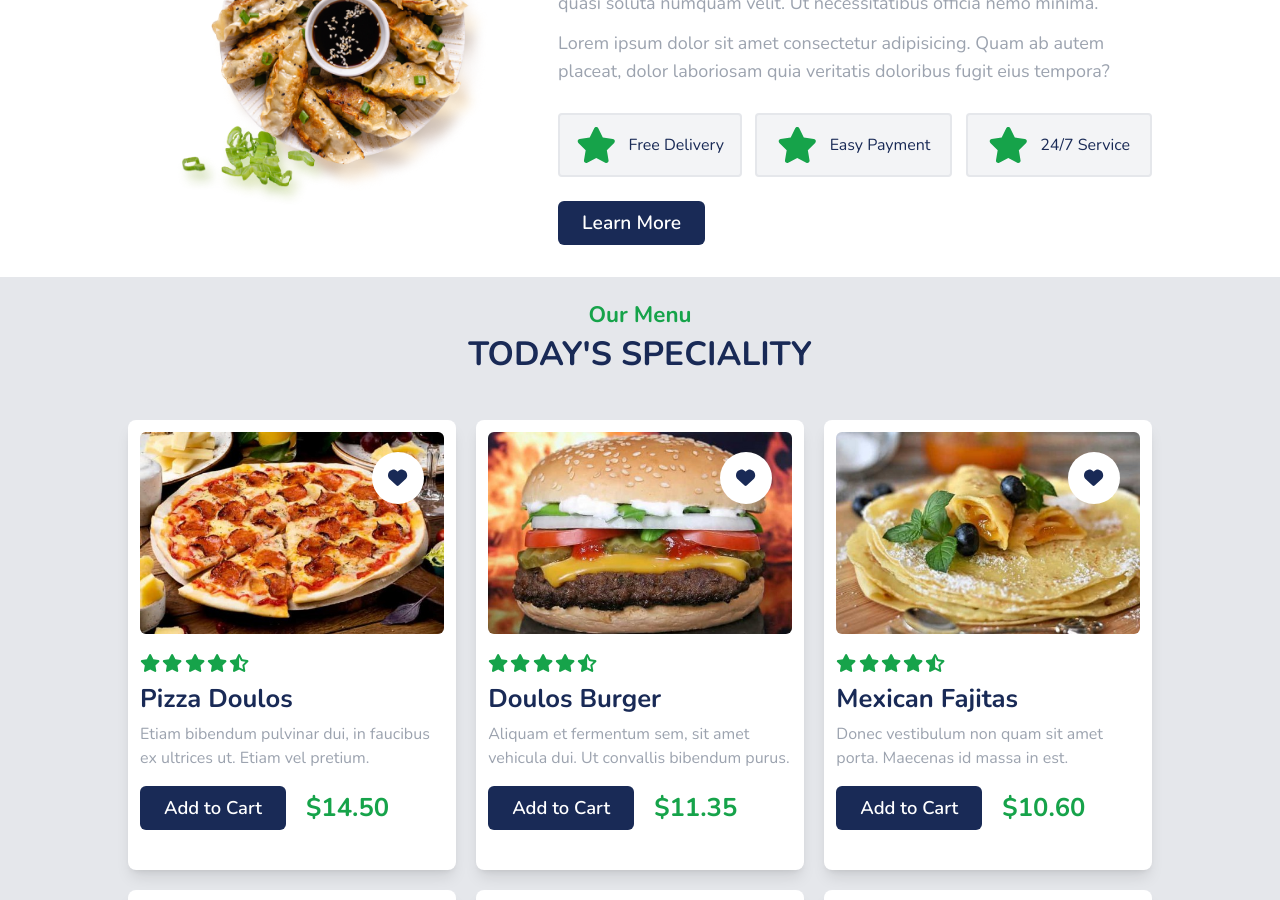
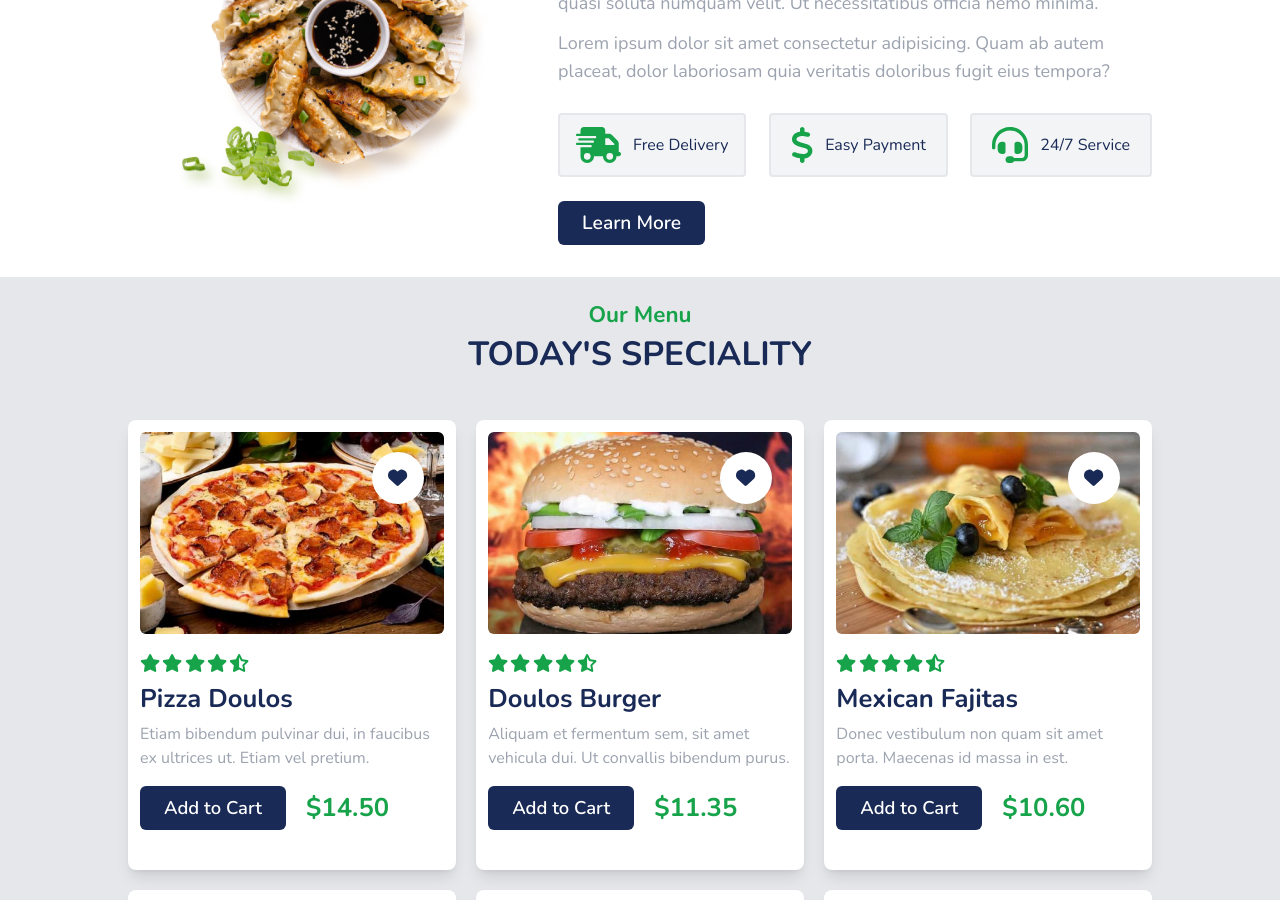
Before and after one commit to drfcozapata/restaurant1-vue, a Vue app: page / in a window 1280 px wide. Shown: the part 1880-2780 px from the top of the page. Built offline with nearby package versions, Linux system fonts and the light colour scheme.

Commit message:
Cambiados iconos de About

```diff
--- a/src/main.ts
+++ b/src/main.ts
@@ -9,7 +9,9 @@ import { library } from '@fortawesome/fontawesome-svg-core';
 import { FontAwesomeIcon } from '@fortawesome/vue-fontawesome';
 import {
 	faBars,
+	faDollarSign,
 	faEye,
+	faHeadset,
 	faHeart,
 	faQuoteRight,
 	faSearch,
@@ -17,12 +19,15 @@ import {
 	faStar,
 	faStarHalfStroke,
 	faTimes,
+	faTruckFast,
 	faUtensils,
 } from '@fortawesome/free-solid-svg-icons';
 
 library.add(
 	faBars,
+	faDollarSign,
 	faEye,
+	faHeadset,
 	faHeart,
 	faQuoteRight,
 	faSearch,
@@ -30,6 +35,7 @@ library.add(
 	faStar,
 	faStarHalfStroke,
 	faTimes,
+	faTruckFast,
 	faUtensils
 );
 
--- a/src/views/about/AboutUs.vue
+++ b/src/views/about/AboutUs.vue
@@ -40,7 +40,7 @@
 						class="px-4 2xl:px-6 3xl:px-4 4xl:px-8 py-3 4xl:py-5 border-2 bg-gray-100 text-[#192a56] flex gap-3 items-center justify-center rounded text-base 2xl:text-[18px] 4xl:text-[22px] mb-2 lg:mb-0"
 					>
 						<font-awesome-icon
-							:icon="['fas', 'star']"
+							:icon="['fas', 'truck-fast']"
 							class="text-green-600 text-4xl 4xl:text-5xl"
 						/>
 						Free Delivery
@@ -49,7 +49,7 @@
 						class="px-5 2xl:px-5 3xl:px-4 4xl:px-8 py-3 4xl:py-5 border-2 bg-gray-100 text-[#192a56] flex gap-3 items-center justify-center rounded text-base 3xl:text-[18px] 4xl:text-[22px] mb-2 lg:mb-0"
 					>
 						<font-awesome-icon
-							:icon="['fas', 'star']"
+							:icon="['fas', 'dollar-sign']"
 							class="text-green-600 text-4xl 4xl:text-5xl"
 						/>
 						Easy Payment
@@ -58,7 +58,7 @@
 						class="px-5 2xl:px56 3xl:px-4 4xl:px-8 py-3 4xl:py-5 border-2 bg-gray-100 text-[#192a56] flex gap-3 items-center justify-center rounded text-base 3xl:text-[18px] 4xl:text-[22px]"
 					>
 						<font-awesome-icon
-							:icon="['fas', 'star']"
+							:icon="['fas', 'headset']"
 							class="text-green-600 text-4xl 4xl:text-5xl"
 						/>
 						24/7 Service
```
